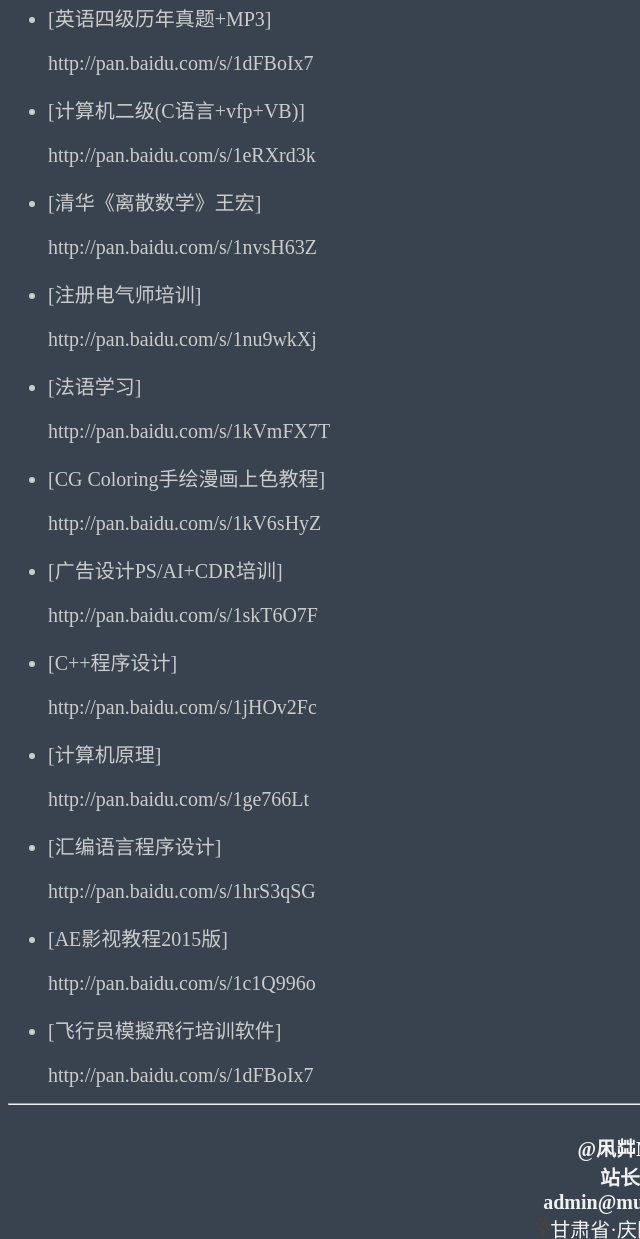
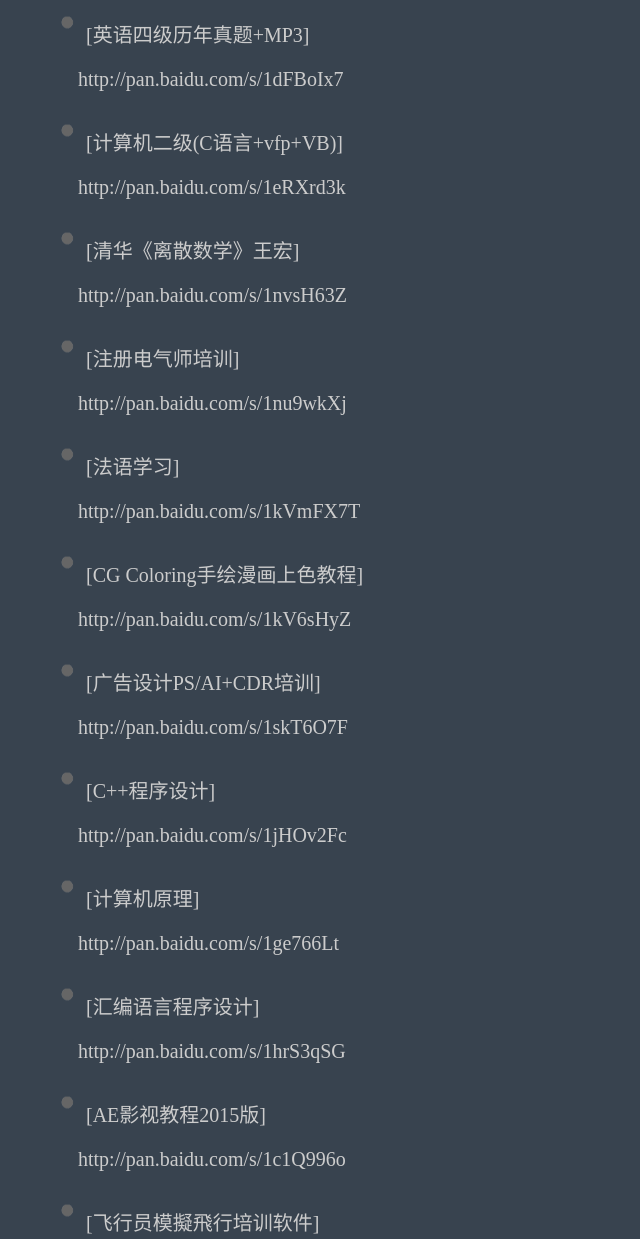
Before and after one commit to Airmole/MUMU-s-Web-Page, a plain HTML site: page share.html in a window 1280 px wide. Shown: the part 626-1865 px from the top of the page, without its empty margins (0-640 px from the left). Drawn offline with Linux system fonts and the light colour scheme; files whose address does not match are found by name.

Commit message:
MUMU Synced.

```diff
--- a/share.html
+++ b/share.html
@@ -33,6 +33,7 @@
 	}
 	a:link { color:#CCC; text-decoration:none; }
 	a:visited { color:#CCC; text-decoration:none; }
+	li{list-style-type:none} <!--用于去掉ul标签前面的点-->
 </style>
 </head>
 <body>
@@ -58,18 +59,18 @@
 <!--内容-->
 <div style="margin:80px 0px 0px 0px">
 <ul>
-<li><p>[英语四级历年真题+MP3] &nbsp;</p><a href="http://pan.baidu.com/s/1dFBoIx7"target="_blank">http://pan.baidu.com/s/1dFBoIx7</a></li>
-<li><p>[计算机二级(C语言+vfp+VB)]&nbsp;</p><a href="http://pan.baidu.com/s/1eRXrd3k"target="_blank">http://pan.baidu.com/s/1eRXrd3k</a></li>
-<li><p>[清华《离散数学》王宏] &nbsp;</p><a href="http://pan.baidu.com/s/1nvsH63Z"target="_blank">http://pan.baidu.com/s/1nvsH63Z</a></li>
-<li><p>[注册电气师培训] &nbsp;</p><a href="http://pan.baidu.com/s/1nu9wkXj"target="_blank">http://pan.baidu.com/s/1nu9wkXj</a></li>
-<li><p>[法语学习] &nbsp;</p><a href="http://pan.baidu.com/s/1kVmFX7T"target="_blank">http://pan.baidu.com/s/1kVmFX7T</a></li>
-<li><p>[CG Coloring手绘漫画上色教程] &nbsp;</p><a href="http://pan.baidu.com/s/1kV6sHyZ"target="_blank">http://pan.baidu.com/s/1kV6sHyZ</a></li>
-<li><p>[广告设计PS/AI+CDR培训] &nbsp;</p><a href="http://pan.baidu.com/s/1skT6O7F"target="_blank">http://pan.baidu.com/s/1skT6O7F</a></li>
-<li><p>[C++程序设计] &nbsp;</p><a href="http://pan.baidu.com/s/1jHOv2Fc"target="_blank">http://pan.baidu.com/s/1jHOv2Fc</a></li>
-<li><p>[计算机原理] &nbsp;</p><a href="http://pan.baidu.com/s/1ge766Lt"target="_blank">http://pan.baidu.com/s/1ge766Lt</a></li>
-<li><p>[汇编语言程序设计] &nbsp;</p><a href="http://pan.baidu.com/s/1hrS3qSG"target="_blank">http://pan.baidu.com/s/1hrS3qSG</a></li>
-<li><p>[AE影视教程2015版] &nbsp;</p><a href="http://pan.baidu.com/s/1c1Q996o"target="_blank">http://pan.baidu.com/s/1c1Q996o</a></li>
-<li><p>[飞行员模擬飛行培训软件] &nbsp;</p><a href="http://pan.baidu.com/s/1pLfd4rp"target="_blank">http://pan.baidu.com/s/1dFBoIx7</a></li></ul><hr/>
+<li><p><img src="image/point.gif" width="38" height="39" alt=" ">[英语四级历年真题+MP3]</p><a href="http://pan.baidu.com/s/1dFBoIx7"target="_blank">&nbsp;&nbsp;&nbsp;&nbsp;&nbsp;&nbsp;http://pan.baidu.com/s/1dFBoIx7</a></li>
+<li><p><img src="image/point.gif" width="38" height="39" alt=" ">[计算机二级(C语言+vfp+VB)]&nbsp;</p><a href="http://pan.baidu.com/s/1eRXrd3k"target="_blank">&nbsp;&nbsp;&nbsp;&nbsp;&nbsp;&nbsp;http://pan.baidu.com/s/1eRXrd3k</a></li>
+<li><p><img src="image/point.gif" width="38" height="39" alt=" ">[清华《离散数学》王宏] &nbsp;</p><a href="http://pan.baidu.com/s/1nvsH63Z"target="_blank">&nbsp;&nbsp;&nbsp;&nbsp;&nbsp;&nbsp;http://pan.baidu.com/s/1nvsH63Z</a></li>
+<li><p><img src="image/point.gif" width="38" height="39" alt=" ">[注册电气师培训] &nbsp;</p><a href="http://pan.baidu.com/s/1nu9wkXj"target="_blank">&nbsp;&nbsp;&nbsp;&nbsp;&nbsp;&nbsp;http://pan.baidu.com/s/1nu9wkXj</a></li>
+<li><p><img src="image/point.gif" width="38" height="39" alt=" ">[法语学习] &nbsp;</p><a href="http://pan.baidu.com/s/1kVmFX7T"target="_blank">&nbsp;&nbsp;&nbsp;&nbsp;&nbsp;&nbsp;http://pan.baidu.com/s/1kVmFX7T</a></li>
+<li><p><img src="image/point.gif" width="38" height="39" alt=" ">[CG Coloring手绘漫画上色教程] &nbsp;</p><a href="http://pan.baidu.com/s/1kV6sHyZ"target="_blank">&nbsp;&nbsp;&nbsp;&nbsp;&nbsp;&nbsp;http://pan.baidu.com/s/1kV6sHyZ</a></li>
+<li><p><img src="image/point.gif" width="38" height="39" alt=" ">[广告设计PS/AI+CDR培训] &nbsp;</p><a href="http://pan.baidu.com/s/1skT6O7F"target="_blank">&nbsp;&nbsp;&nbsp;&nbsp;&nbsp;&nbsp;http://pan.baidu.com/s/1skT6O7F</a></li>
+<li><p><img src="image/point.gif" width="38" height="39" alt=" ">[C++程序设计] &nbsp;</p><a href="http://pan.baidu.com/s/1jHOv2Fc"target="_blank">&nbsp;&nbsp;&nbsp;&nbsp;&nbsp;&nbsp;http://pan.baidu.com/s/1jHOv2Fc</a></li>
+<li><p><img src="image/point.gif" width="38" height="39" alt=" ">[计算机原理] &nbsp;</p><a href="http://pan.baidu.com/s/1ge766Lt"target="_blank">&nbsp;&nbsp;&nbsp;&nbsp;&nbsp;&nbsp;http://pan.baidu.com/s/1ge766Lt</a></li>
+<li><p><img src="image/point.gif" width="38" height="39" alt=" ">[汇编语言程序设计] &nbsp;</p><a href="http://pan.baidu.com/s/1hrS3qSG"target="_blank">&nbsp;&nbsp;&nbsp;&nbsp;&nbsp;&nbsp;http://pan.baidu.com/s/1hrS3qSG</a></li>
+<li><p><img src="image/point.gif" width="38" height="39" alt=" ">[AE影视教程2015版] &nbsp;</p><a href="http://pan.baidu.com/s/1c1Q996o"target="_blank">&nbsp;&nbsp;&nbsp;&nbsp;&nbsp;&nbsp;http://pan.baidu.com/s/1c1Q996o</a></li>
+<li><p><img src="image/point.gif" width="38" height="39" alt=" ">[飞行员模擬飛行培训软件] &nbsp;</p><a href="http://pan.baidu.com/s/1pLfd4rp"target="_blank">&nbsp;&nbsp;&nbsp;&nbsp;&nbsp;&nbsp;http://pan.baidu.com/s/1dFBoIx7</a></li></ul><hr/>
 </div>
 <!--内容END-->
 <!--尾部-->
@@ -79,7 +80,7 @@
       <div style="width:100%;height:270px;margin:0px 0px 0px 0px;">
               <iframe src="footer.html" width="100%" height="270px" scrolling="no" frameborder="no">
              </iframe>
-         </div>
+      </div>
   </div>
 </div>
 <!--尾部END-->
```
Also changed, not shown: image/point.gif (added).
